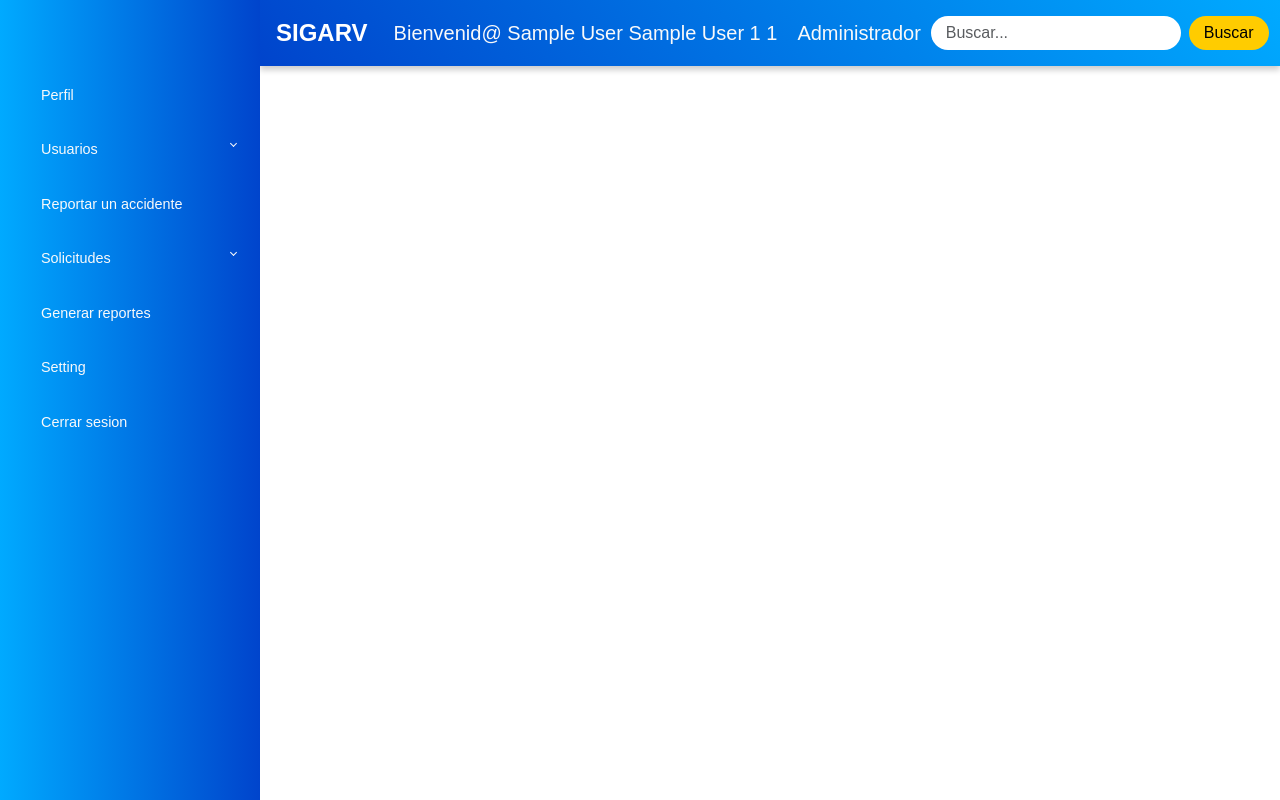
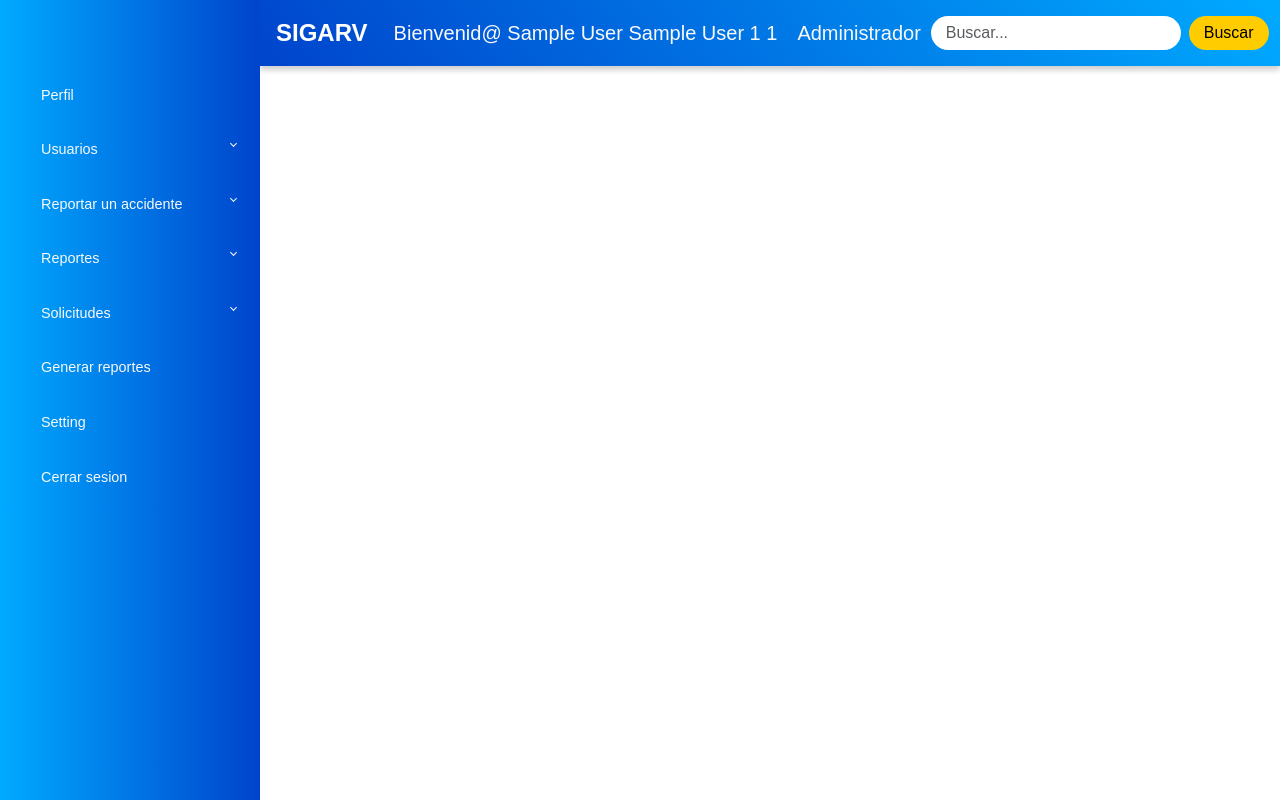
Before and after one commit to Juan-C200/proyecto, a PHP site: page / in a window 1280 px wide. Run offline with PHP 8.4, Linux system fonts and the light colour scheme; the visitor is signed in with stand-in values (Sample User, id 1); some libraries are stand-ins or nearby versions.

Commit message:
continuando con reestructura

```diff
--- a/lib/conf/conection.php
+++ b/lib/conf/conection.php
@@ -5,7 +5,7 @@ class Conexion {
     private $port = '5432';
     private $dbname = 'geovisor';
     private $user = 'postgres';
-    private $password = '12345';
+    private $password = '0sc4rA12345';
     private $conn;
 
     public function __construct() {
--- a/view/Usuarios/create.php
+++ b/view/Usuarios/create.php
@@ -377,7 +377,6 @@
         // Función para alternar la visibilidad de la contraseña
     $('#toggle-password').click(function() {
 
-            // Alternar entre tipo password y text
         var passwordField = $('#clave');
         var icon = $('#eye-icon');
 
--- a/view/partials/sidebar.php
+++ b/view/partials/sidebar.php
@@ -32,12 +32,32 @@
             </ul>
         </li>
         <li class="sidebar-item">
-            <a href="#" class="sidebar-link">
+            <a href="#" class="sidebar-link collapsed has-dropdown" data-bs-toggle="collapse" data-bs-target="#reporte_accidente"
+            aria-expanded="false" aria-controls="auth">
 
                 <i class="lni lni-car-4"></i>
                 <span>Reportar un accidente</span>
+
             </a>
+            <ul id="reporte_accidente" class="sidebar-dropdown list-unstyled collapse" data-bs-parent="#sidebar">
+                <li class="sidebar-item">
+                    <a href="<?php echo getUrl("accidentes", "Accidentes", "getCreate");?>" class="sidebar-link">reportar accidente</a>
+                </li>
+            </ul>
 
+
+        </li>
+        <li class="sidebar-item">
+            <a href="#" class="sidebar-link collapsed has-dropdown" data-bs-toggle="collapse" data-bs-target="#reportes"
+                aria-expanded="false" aria-controls="auth">
+                <i class="lni lni-user-multiple-4"></i>
+                <span>Reportes</span>
+            </a>
+            <ul id="reportes" class="sidebar-dropdown list-unstyled collapse" data-bs-parent="#sidebar">
+                <li class="sidebar-item">
+                    <a href="<?php echo getUrl("Reportes", "PanelReportes", "getCreate");?>" class="sidebar-link">reportar</a>
+                </li>
+            </ul>
         </li>
         <li class="sidebar-item">
             <a href="#" class="sidebar-link collapsed has-dropdown" data-bs-toggle="collapse" data-bs-target="#soli"
```
Also changed, not shown: web/js/global.js (+44 -1 lines). Lines whose indentation alone changed are shown as unchanged.
